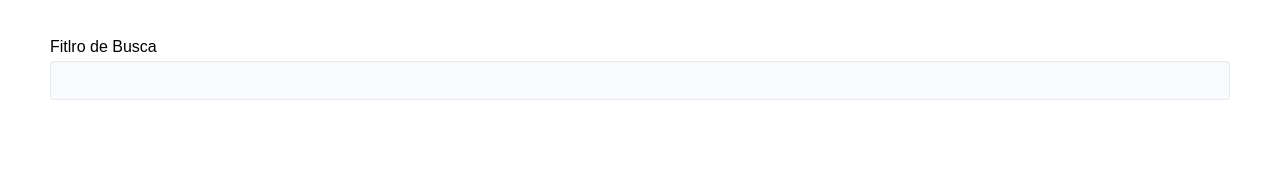
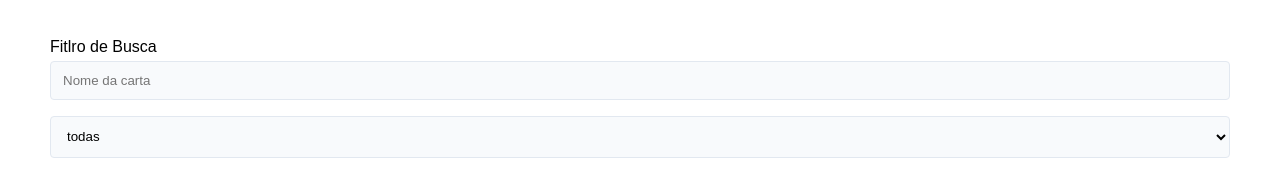
Before and after one commit to erik-ymmt/tryunfo-trybe-project, a React (Create React App) app: page / in a window 1280 px wide. Shown: the part 1047-1243 px from the top of the page. Before the commit the page ends 1188 px from the top, so only its background shows below. Built offline with nearby package versions, Linux system fonts and the light colour scheme.

Commit message:
add filters - Requirement 11

```diff
--- a/src/App.js
+++ b/src/App.js
@@ -9,7 +9,6 @@ class App extends React.Component {
     this.handleInput = this.handleInput.bind(this);
     this.saveCard = this.saveCard.bind(this);
     this.renderDeck = this.renderDeck.bind(this);
-    this.filterByName = this.filterByName.bind(this);
 
     this.state = {
       cardName: '',
@@ -24,6 +23,7 @@ class App extends React.Component {
       isSaveButtonDisabled: true,
       deck: [],
       nameFilter: '',
+      rareFilter: '',
     };
   }
 
@@ -135,13 +135,15 @@ class App extends React.Component {
     this.setState(deck.splice(index, 1), this.verifyTrunfoExistence);
   }
 
-  filterByName() {
-    return 1;
+  filterByRarity(rareFilter, card) {
+    if (rareFilter === '' || rareFilter === 'todas') return true;
+    return card.cardRare === rareFilter;
   }
 
   renderDeck() {
-    const { deck, nameFilter } = this.state;
+    const { deck, nameFilter, rareFilter } = this.state;
     return deck
+      .filter((card) => this.filterByRarity(rareFilter, card))
       .filter((card) => card.cardName.includes(nameFilter))
       .map((card, index) => (
         <div className="deck-card" key={ card.cardName }>
@@ -209,14 +211,29 @@ class App extends React.Component {
         </section>
         <section className="deck-container">
           <h2>Deck</h2>
-          <label htmlFor="search-filter">
+          <label htmlFor="search-name-filter">
             Fitlro de Busca
             <input
               name="nameFilter"
               type="text"
               data-testid="name-filter"
               onChange={ this.handleInput }
+              placeholder="Nome da carta"
             />
+          </label>
+          <label htmlFor="rarity">
+            <select
+              name="rareFilter"
+              data-testid="rare-filter"
+              // id="rarity"
+              // value={ cardRare }
+              onChange={ this.handleInput }
+            >
+              <option value="todas"> todas </option>
+              <option value="normal"> normal </option>
+              <option value="raro"> raro </option>
+              <option value="muito raro"> muito raro </option>
+            </select>
           </label>
           {this.renderDeck()}
         </section>
```
